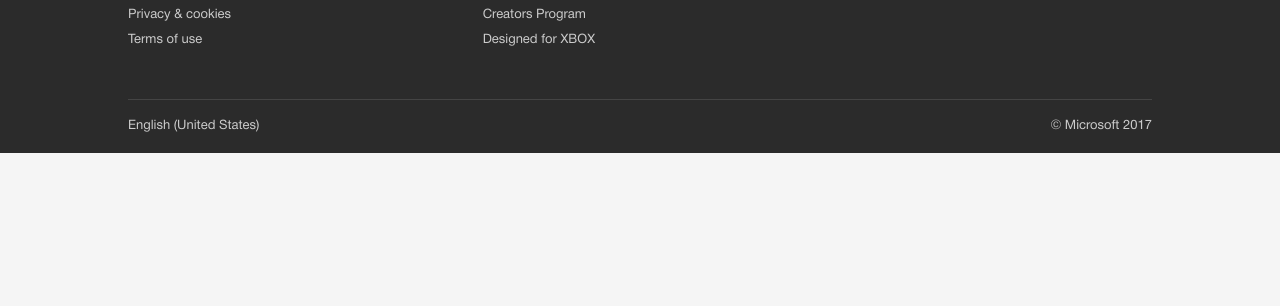
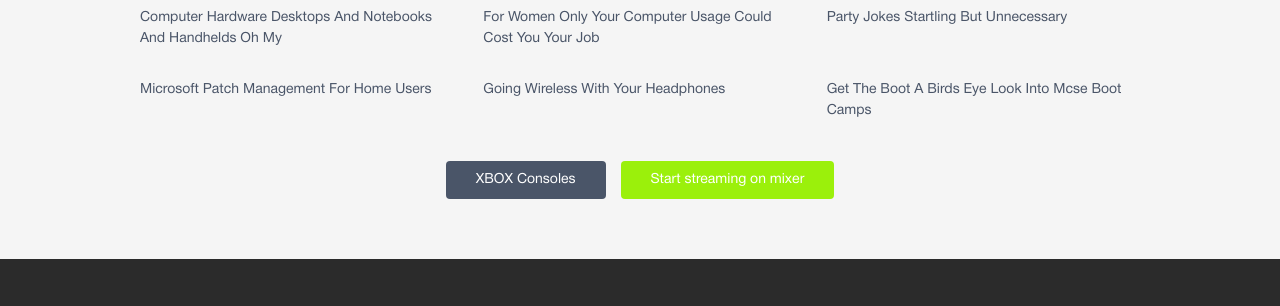
Before and after one commit to ker4ik67/xbox67, a plain HTML site: page index.html in a window 1280 px wide. Shown: the part 2431-2737 px from the top of the page. Before the commit the page ends 2584 px from the top, so only its background shows below. Drawn offline with Linux system fonts and the light colour scheme; files whose address does not match are found by name.

Commit message:
add last section

```diff
--- a/index.html
+++ b/index.html
@@ -82,6 +82,36 @@
 
         </div>
     </section>
+
+    <!-- Technical Specifications -->
+    <section class="specs-section">
+        <h2>Technical Specifications</h2>
+        <div class="specs-grid">
+            <div class="spec-item">
+                <p>Computer Hardware Desktops And Notebooks And Handhelds Oh My</p>
+            </div>
+            <div class="spec-item">
+                <p>For Women Only Your Computer Usage Could Cost You Your Job</p>
+            </div>
+            <div class="spec-item">
+                <p>Party Jokes Startling But Unnecessary</p>
+            </div>
+            <div class="spec-item">
+                <p>Microsoft Patch Management For Home Users</p>
+            </div>
+            <div class="spec-item">
+                <p>Going Wireless With Your Headphones</p>
+            </div>
+            <div class="spec-item">
+                <p>Get The Boot A Birds Eye Look Into Mcse Boot Camps</p>
+            </div>
+        </div>
+        <div class="specs-buttons">
+            <button class="btn btn-dark">XBOX Consoles</button>
+            <button class="btn btn-primary">Start streaming on mixer</button>
+        </div>
+    </section>
+
     <!-- Footer -->
     <footer>
         <div class="footer-content">
```
